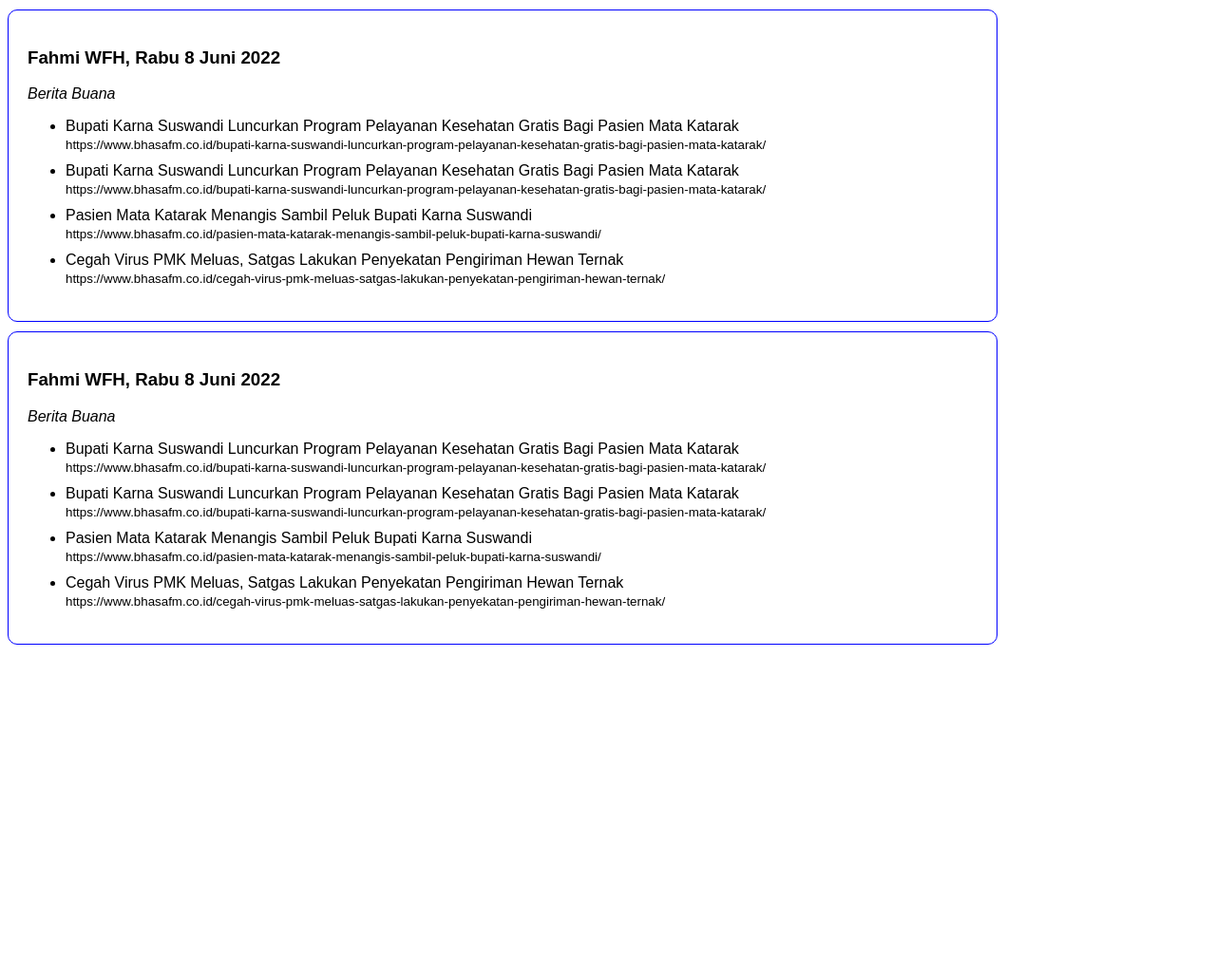
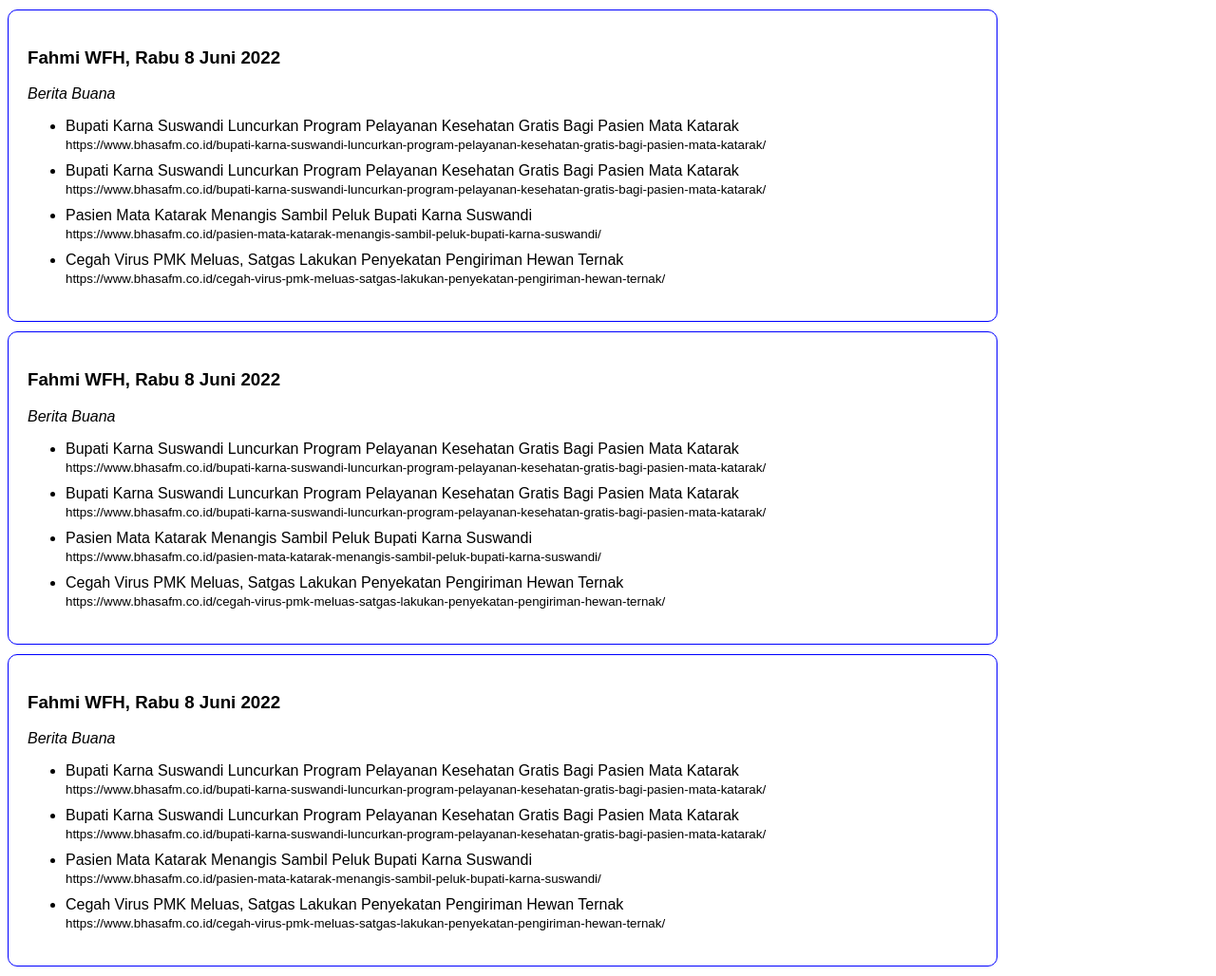
Before and after one commit to fahmiaditia-work/fahmiaditia-work.github.io, a plain HTML site: page index.html in a window 1280 px wide. Shown: the whole page at 95% size. Before the commit the page ends 800 px from the top, so only its background shows below. Drawn offline with Linux system fonts and the light colour scheme; a web font is replaced by a local one.

Commit message:
Update terbaru

```diff
--- a/index.html
+++ b/index.html
@@ -77,6 +77,32 @@
 				</li>
 			</ul>
 	</div>
+	<div class="konten">
+			<h3>
+				Fahmi WFH, Rabu 8 Juni 2022
+			</h3>
+			<p>
+				<i>Berita Buana</i>
+			</p>
+			<ul>
+				<li>
+					<p>Bupati Karna Suswandi Luncurkan Program Pelayanan Kesehatan Gratis Bagi Pasien Mata Katarak</p>
+					<small>https://www.bhasafm.co.id/bupati-karna-suswandi-luncurkan-program-pelayanan-kesehatan-gratis-bagi-pasien-mata-katarak/</small>
+				</li>
+				<li>
+					<p>Bupati Karna Suswandi Luncurkan Program Pelayanan Kesehatan Gratis Bagi Pasien Mata Katarak</p>
+					<small>https://www.bhasafm.co.id/bupati-karna-suswandi-luncurkan-program-pelayanan-kesehatan-gratis-bagi-pasien-mata-katarak/</small>
+				</li>
+				<li>
+					<p>Pasien Mata Katarak Menangis Sambil Peluk Bupati Karna Suswandi</p>
+					<small>https://www.bhasafm.co.id/pasien-mata-katarak-menangis-sambil-peluk-bupati-karna-suswandi/</small>
+				</li>
+				<li>
+					<p>Cegah Virus PMK Meluas, Satgas Lakukan Penyekatan Pengiriman Hewan Ternak</p>
+					<small>https://www.bhasafm.co.id/cegah-virus-pmk-meluas-satgas-lakukan-penyekatan-pengiriman-hewan-ternak/</small>
+				</li>
+			</ul>
+	</div>
 
 </body>
 </html>
```
